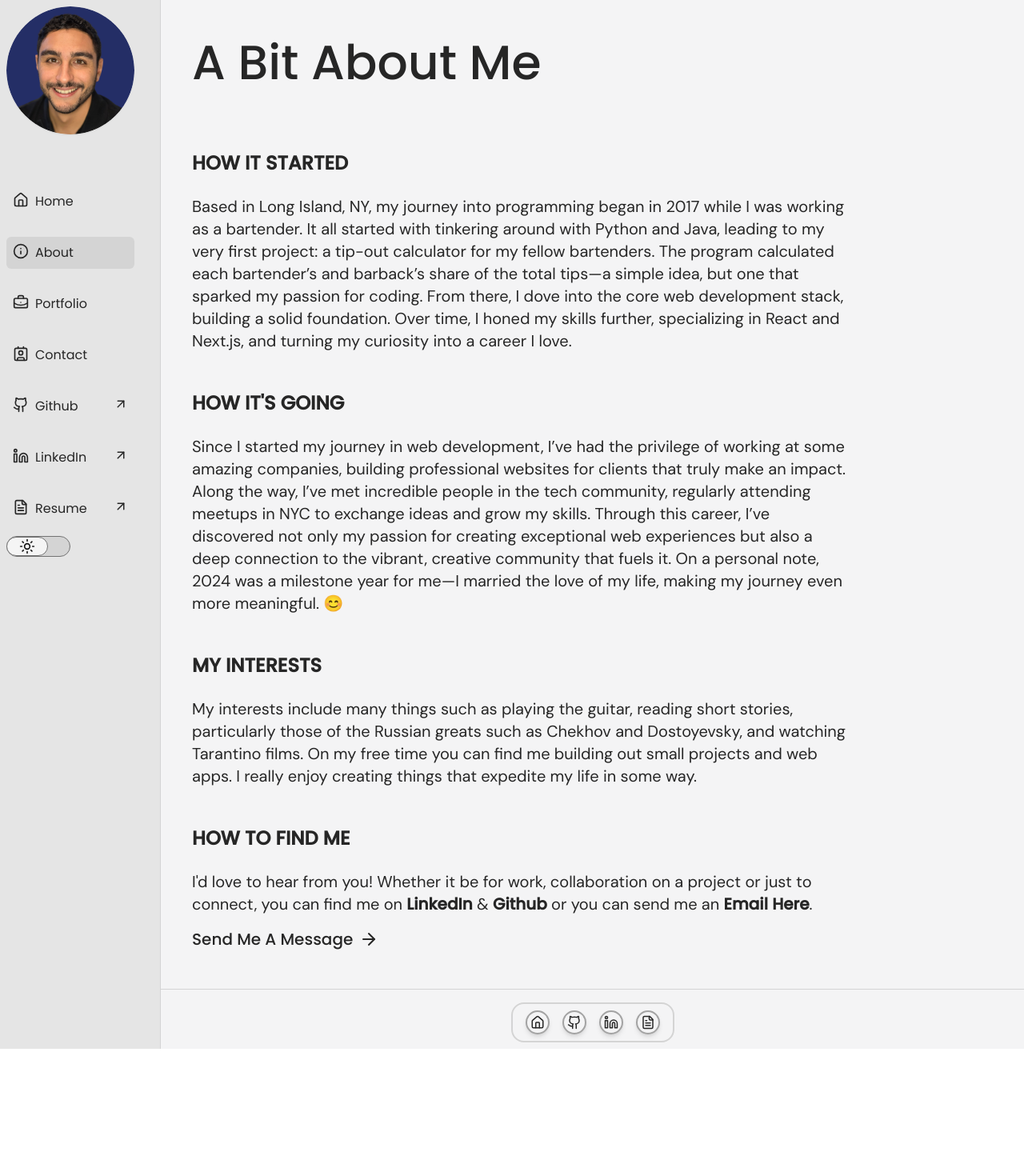
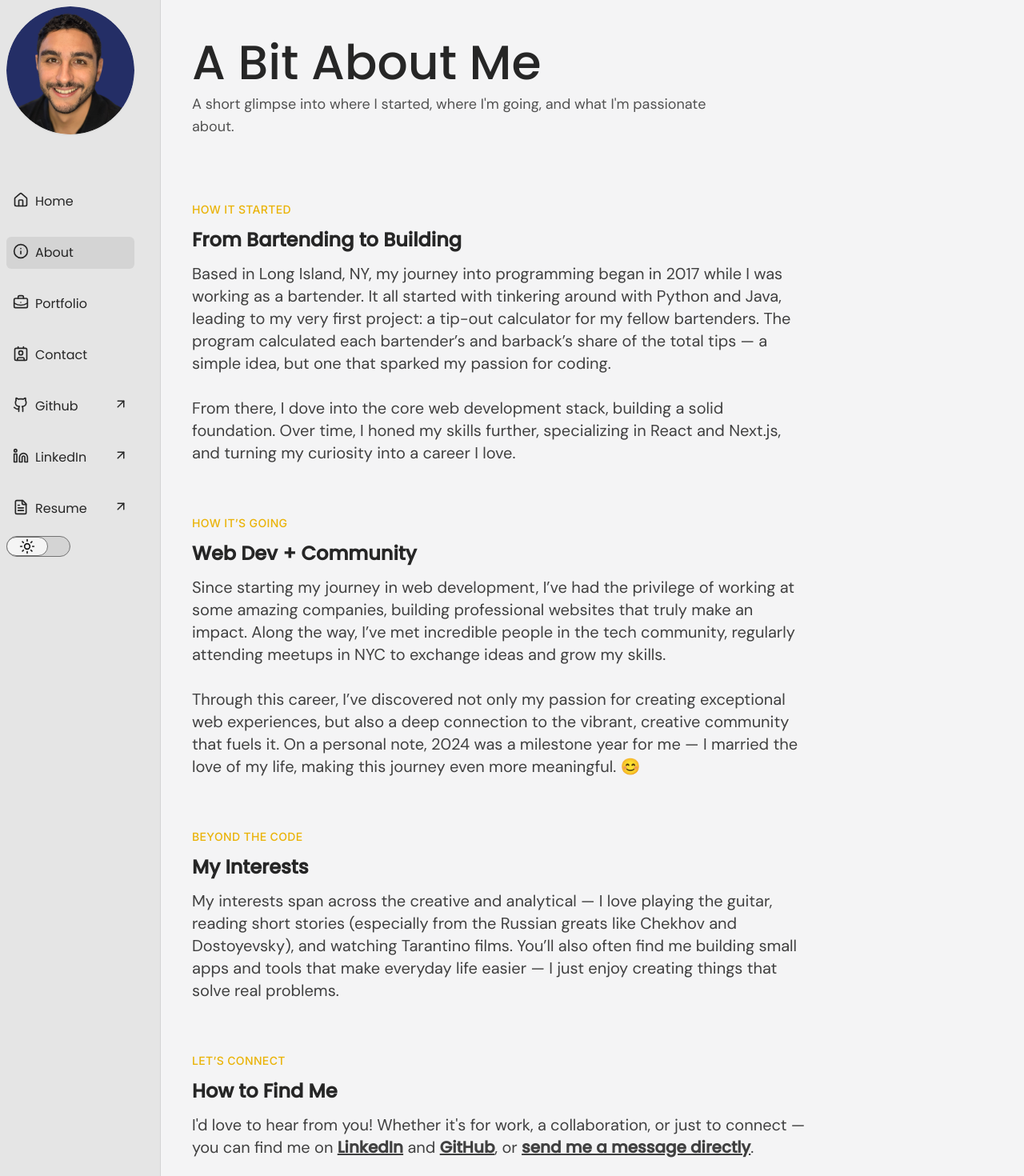
Before and after one commit to MarcAnthony-WebDev/Portfolio-Site-v2, a Next.js app: page /about in a window 1280 px wide. Shown: the top 1470 px of the page at 80% size. Before the commit the page ends 1311 px from the top, so only its background shows below. Built offline with nearby package versions, Linux system fonts and the light colour scheme.

Commit message:
lots of styling changes

```diff
--- a/app/about/page.tsx
+++ b/app/about/page.tsx
@@ -14,83 +14,87 @@ const About = () => {
       animate="show"
       className="container-styles"
     >
-      <motion.div variants={fadeInUp} className="heading-container">
+      {/* Heading */}
+      <motion.div variants={fadeInUp} className="heading-container text-left">
         <h2 className="page-heading">A Bit About Me</h2>
+        <p className="text-lg text-neutral-600 dark:text-neutral-300 max-w-2xl  mt-2">
+          A short glimpse into where I started, where I'm going, and what I'm passionate about.
+        </p>
       </motion.div>
 
+      {/* Body Sections */}
       <motion.div
         variants={fadeInUp}
-        className="text-container flex flex-col gap-12 leading-loose"
+        className="text-container flex flex-col gap-16 leading-relaxed max-w-3xl mx-auto"
       >
         {/* HOW IT STARTED */}
-        <div className="text-group flex flex-col gap-2">
-          <h4>HOW IT STARTED</h4>
-          <p>
-            Based in Long Island, NY, my journey into programming began in 2017
-            while I was working as a bartender. It all started with tinkering
-            around with Python and Java, leading to my very first project: a
-            tip-out calculator for my fellow bartenders. The program calculated
-            each bartender’s and barback’s share of the total tips—a simple
-            idea, but one that sparked my passion for coding. From there, I dove
-            into the core web development stack, building a solid foundation.
-            Over time, I honed my skills further, specializing in React and
-            Next.js, and turning my curiosity into a career I love.
+        <section className="text-group flex flex-col gap-3">
+          <span className="text-sm tracking-wide text-yellow-500 uppercase font-medium">How It Started</span>
+          <h3 className="text-2xl font-bold text-light-color dark:text-dark-color">From Bartending to Building</h3>
+          <p className="text-neutral-700 dark:text-neutral-300">
+            Based in Long Island, NY, my journey into programming began in 2017 while I was working as a bartender.
+            It all started with tinkering around with Python and Java, leading to my very first project: a tip-out
+            calculator for my fellow bartenders. The program calculated each bartender’s and barback’s share of
+            the total tips — a simple idea, but one that sparked my passion for coding.
+            <br /><br />
+            From there, I dove into the core web development stack, building a solid foundation. Over time, I honed
+            my skills further, specializing in React and Next.js, and turning my curiosity into a career I love.
           </p>
-        </div>
+        </section>
 
         {/* HOW IT'S GOING */}
-        <div className="text-group flex flex-col gap-2">
-          <h4>HOW IT&apos;S GOING</h4>
-          <p>
-            Since I started my journey in web development, I’ve had the
-            privilege of working at some amazing companies, building
-            professional websites for clients that truly make an impact. Along
-            the way, I’ve met incredible people in the tech community, regularly
-            attending meetups in NYC to exchange ideas and grow my skills.
-            Through this career, I’ve discovered not only my passion for
-            creating exceptional web experiences but also a deep connection to
-            the vibrant, creative community that fuels it. On a personal note,
-            2024 was a milestone year for me—I married the love of my life,
-            making my journey even more meaningful. 😊
+        <section className="text-group flex flex-col gap-3">
+          <span className="text-sm tracking-wide text-yellow-500 uppercase font-medium">How It’s Going</span>
+          <h3 className="text-2xl font-bold text-light-color dark:text-dark-color">Web Dev + Community</h3>
+          <p className="text-neutral-700 dark:text-neutral-300">
+            Since starting my journey in web development, I’ve had the privilege of working at some amazing companies,
+            building professional websites that truly make an impact. Along the way, I’ve met incredible people in the
+            tech community, regularly attending meetups in NYC to exchange ideas and grow my skills.
+            <br /><br />
+            Through this career, I’ve discovered not only my passion for creating exceptional web experiences,
+            but also a deep connection to the vibrant, creative community that fuels it.
+            On a personal note, 2024 was a milestone year for me — I married the love of my life,
+            making this journey even more meaningful. 😊
           </p>
-        </div>
+        </section>
 
         {/* INTERESTS */}
-        <div className="text-group flex flex-col gap-2">
-          <h4>MY INTERESTS</h4>
-          <p>
-            My interests include many things such as playing the guitar, reading
-            short stories, particularly those of the Russian greats such as
-            Chekhov and Dostoyevsky, and watching Tarantino films. On my free
-            time you can find me building out small projects and web apps. I
-            really enjoy creating things that expedite my life in some way.
+        <section className="text-group flex flex-col gap-3">
+          <span className="text-sm tracking-wide text-yellow-500 uppercase font-medium">Beyond the Code</span>
+          <h3 className="text-2xl font-bold text-light-color dark:text-dark-color">My Interests</h3>
+          <p className="text-neutral-700 dark:text-neutral-300">
+            My interests span across the creative and analytical — I love playing the guitar,
+            reading short stories (especially from the Russian greats like Chekhov and Dostoyevsky),
+            and watching Tarantino films. You’ll also often find me building small apps and tools
+            that make everyday life easier — I just enjoy creating things that solve real problems.
           </p>
-        </div>
+        </section>
 
         {/* CONTACT */}
-        <div className="text-group flex flex-col gap-2">
-          <h4>HOW TO FIND ME</h4>
-          <p>
-            I&apos;d love to hear from you! Whether it be for work,
-            collaboration on a project or just to connect, you can find me on{" "}
+        <section className="text-group flex flex-col gap-3">
+          <span className="text-sm tracking-wide text-yellow-500 uppercase font-medium">Let’s Connect</span>
+          <h3 className="text-2xl font-bold text-light-color dark:text-dark-color">How to Find Me</h3>
+          <p className="text-neutral-700 dark:text-neutral-300">
+            I&apos;d love to hear from you! Whether it's for work, a collaboration, or just to connect —
+            you can find me on{" "}
             <Link
-              className="font-bold hover:underline"
+              className="font-semibold underline hover:text-yellow-500"
               href="https://tinyurl.com/mu88t4s9"
               target="_blank"
             >
               LinkedIn
             </Link>{" "}
-            &{" "}
+            and{" "}
             <Link
               href="https://tinyurl.com/5daa4cf6"
               target="_blank"
-              className="font-bold hover:underline"
+              className="font-semibold underline hover:text-yellow-500"
             >
-              Github
-            </Link>{" "}
-            or you can send me an{" "}
-            <Link href="/contact" className="font-bold hover:underline">
-              Email Here
+              GitHub
+            </Link>
+            , or{" "}
+            <Link href="/contact" className="font-semibold underline hover:text-yellow-500">
+              send me a message directly
             </Link>
             .
           </p>
@@ -98,12 +102,12 @@ const About = () => {
           <Link
             passHref
             href="/contact"
-            className="arrow-link group mt-2 flex w-max flex-row items-center gap-2 hover:underline"
+            className="arrow-link group mt-3 flex w-max flex-row items-center gap-2 hover:underline text-lg font-medium text-blue-600 dark:text-blue-400"
           >
             Send Me A Message
             <ArrowRight className="transition-transform duration-200 group-hover:translate-x-2" />
           </Link>
-        </div>
+        </section>
       </motion.div>
     </motion.div>
   );
--- a/app/contact/page.tsx
+++ b/app/contact/page.tsx
@@ -1,11 +1,47 @@
+// import React from "react";
+// import { ContactForm } from "@/components";
+//
+// const Page = () => {
+//   return (
+//     <div className="main-color-styles h-full w-full">
+//       <ContactForm />
+//     </div>
+//   );
+// };
+//
+// export default Page;
+
+'use client';
+
 import React from "react";
 import { ContactForm } from "@/components";
+import { motion } from "framer-motion";
+import { staggerContainer, fadeInUp } from "@/lib/animations";
 
 const Page = () => {
   return (
-    <div className="main-color-styles h-full w-full">
-      <ContactForm />
-    </div>
+    <motion.div
+      variants={staggerContainer}
+      initial="hidden"
+      animate="show"
+      className="main-color-styles min-h-screen w-full"
+    >
+      <div className="center-container-styles flex flex-col gap-10">
+        {/* Page Heading */}
+        <motion.div variants={fadeInUp} className="heading-container text-center flex flex-col gap-4">
+          <h2 className="page-heading">Let’s Connect</h2>
+          <p className="text-lg text-neutral-700 dark:text-neutral-300 max-w-2xl mx-auto">
+            Whether you're looking to build a project, collaborate on an idea, or just want to say hello —
+            feel free to drop me a line. I'll get back to you as soon as possible.
+          </p>
+        </motion.div>
+
+        {/* Contact Form */}
+        <motion.div variants={fadeInUp}>
+          <ContactForm />
+        </motion.div>
+      </div>
+    </motion.div>
   );
 };
 
--- a/app/globals.css
+++ b/app/globals.css
@@ -53,6 +53,10 @@ main p {
   font-family: var(--font-dm-sans), sans-serif;
 }
 
+main li{
+  @apply text-lg;
+}
+
 nav,
 nav p,
 nav a {
@@ -74,6 +78,10 @@ main h4 {
 
 .container-styles {
   @apply main-color-styles flex h-full max-w-[900px] flex-col gap-10 px-4 py-6 md:gap-20 md:px-10 md:py-12;
+}
+
+.center-container-styles{
+  @apply main-color-styles flex h-full flex-col gap-10 px-4 py-6 md:gap-20 md:px-10 md:py-12;
 }
 
 .main-color-styles {
--- a/app/portfolio/page.tsx
+++ b/app/portfolio/page.tsx
@@ -6,7 +6,7 @@ import { portfolioData, portfolioFeature } from "./portfolioData";
 
 const page = () => {
   return (
-    <div className="main-color-styles h-full w-full flex flex-col gap-10">
+    <div className="main-color-styles center-container-styles h-full w-full flex flex-col gap-10">
       {/* Page Heading */}
       <div className="heading-container flex w-full flex-col items-center justify-center gap-4 p-4">
         <h2 className="page-heading text-center">Portfolio Highlights</h2>
@@ -17,7 +17,7 @@ const page = () => {
       </div>
 
       {/* Portfolio Section */}
-      <div className="portfolio-gallery-container flex flex-col w-full items-center gap-16 justify-center px-4 md:px-10">
+      <div className="portfolio-gallery-container flex flex-col w-full items-center gap-16 justify-center ">
 
         {/* Featured Project */}
         <section className="featured-project-section w-full flex justify-center items-center gap-10">
--- a/app/portfolio/portfolioData.ts
+++ b/app/portfolio/portfolioData.ts
@@ -47,7 +47,6 @@ export const portfolioFeature: PortfolioFeatureItem[] = [
           "TailwindCSS and Shadcn/ui for utility-first and accessible components",
           "Framer Motion to add fluid, sequential page animations",
           "React Hook Form + Zod for schema-based validation in dynamic forms",
-          "Embla Carousel to showcase project galleries with smooth, touch-friendly sliders",
         ],
       },
       {
```
Also changed, not shown: app/page.tsx (+36 -36 lines), components/ContactForm.tsx (+1 -9 lines), components/FeaturedCard.tsx (+5 -5 lines).
